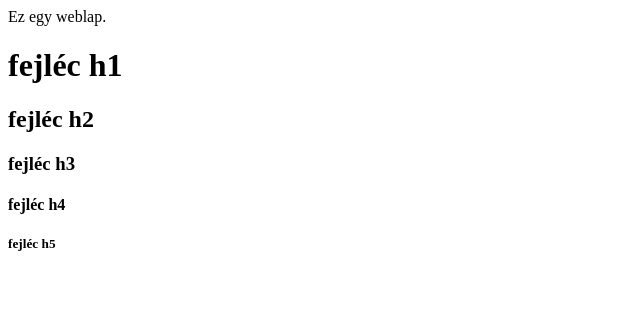
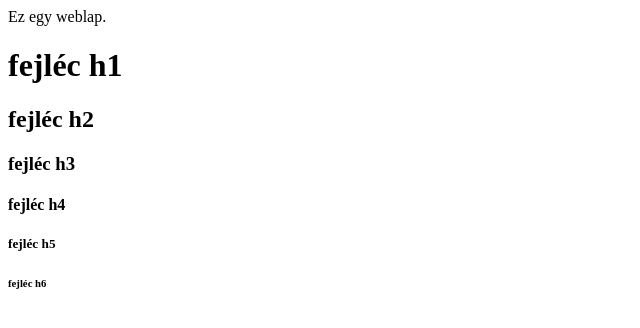
Before and after one commit to Markuszpolo/weblap, a plain HTML site: page index.html in a window 1280 px wide. Shown: the full height of the page, 0-640 px from the left. Drawn offline with Linux system fonts and the light colour scheme.

Commit message:
index.html modositva

```diff
--- a/index.html
+++ b/index.html
@@ -11,7 +11,7 @@
 <h3>fejléc h3</h3>
 <h4>fejléc h4</h4>
 <h5>fejléc h5</h5>
-
+<h6>fejléc h6</h6>
 
 
 
```
